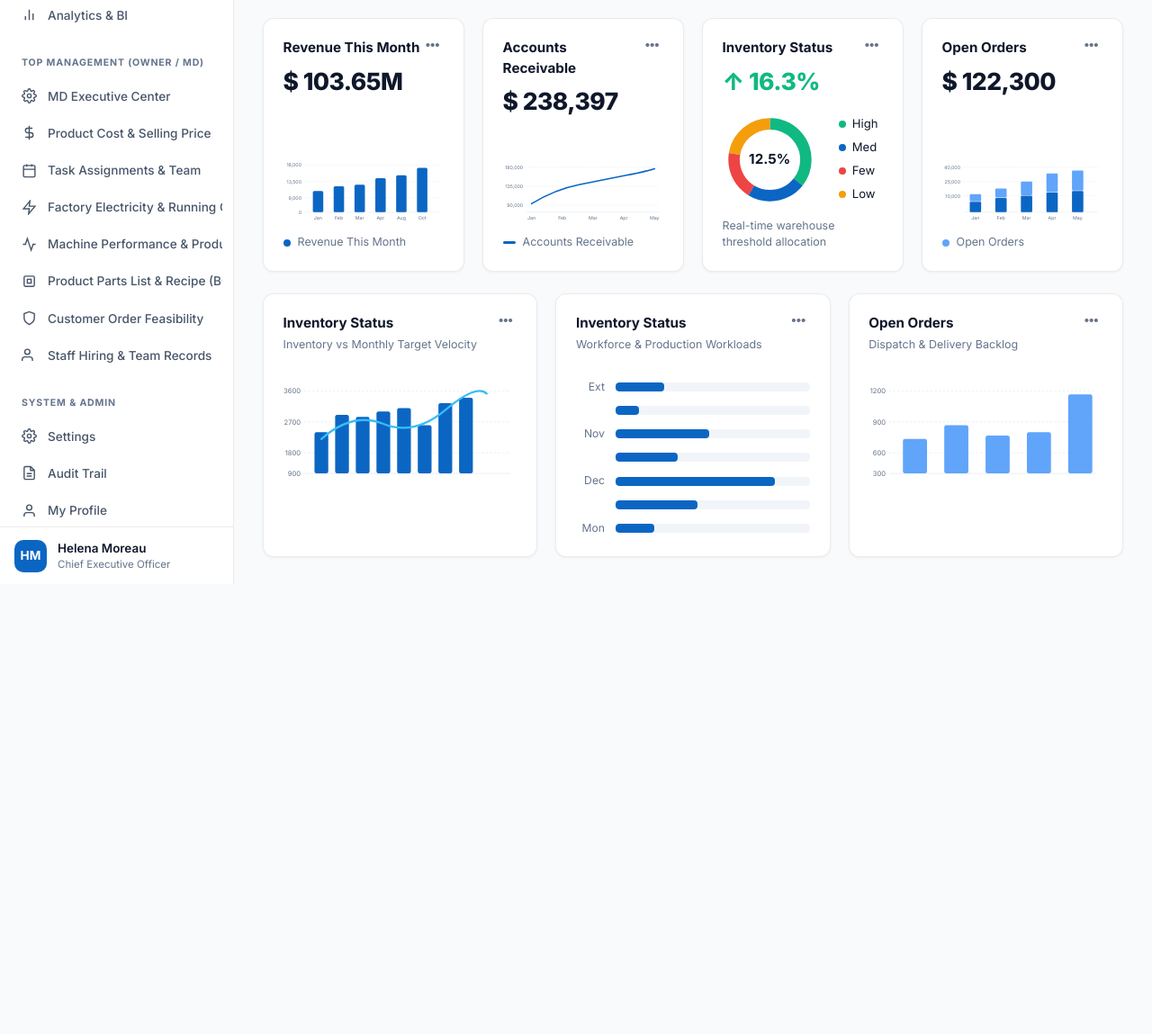
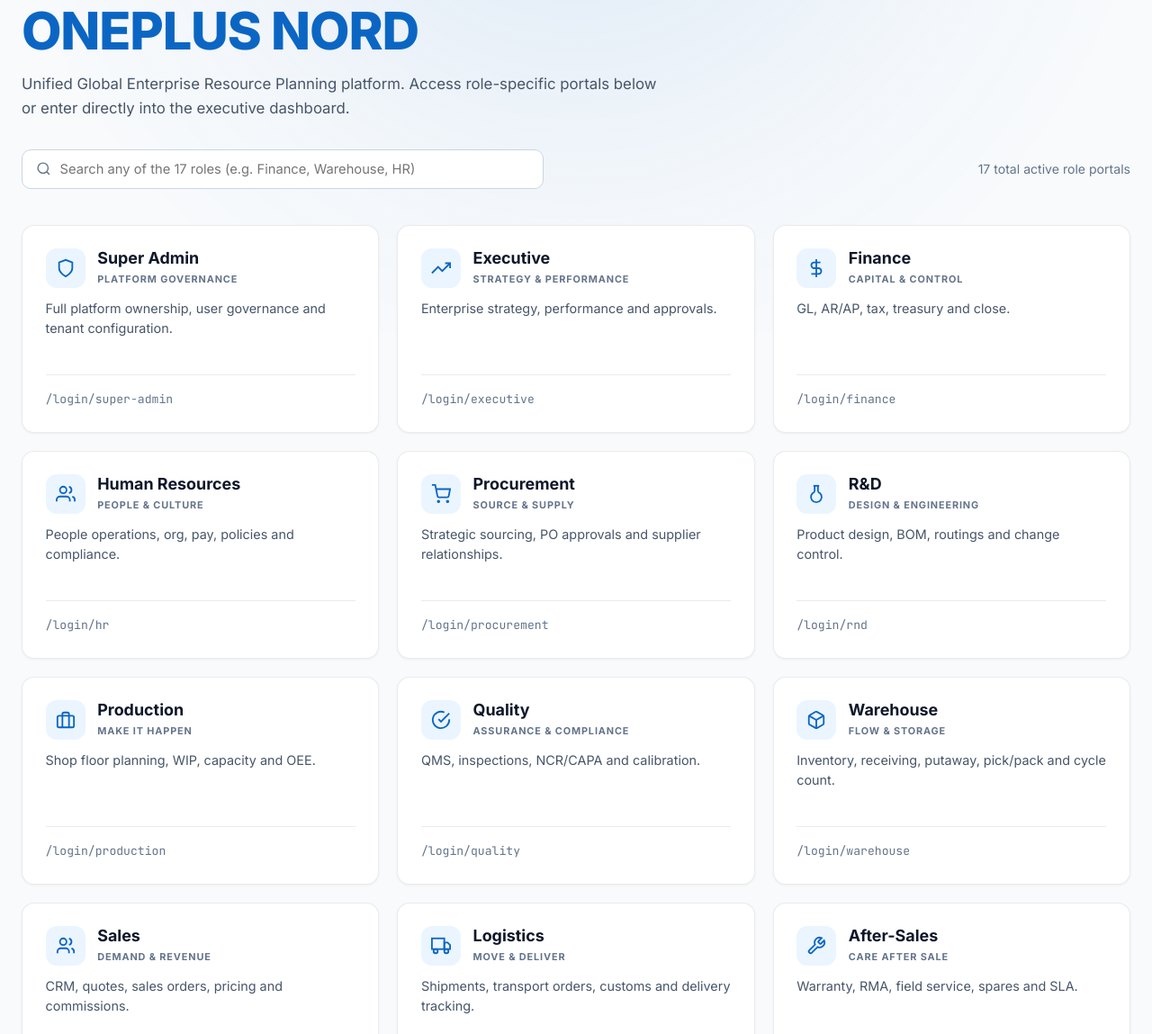
Before and after one commit to rohithg-08/apple-erp-portals, a website built with Vite: page index.html in a window 1280 px wide. Shown: the part 151-1300 px from the top of the page at 90% size. Before the commit the page ends 800 px from the top, so only its background shows below. Built offline with nearby package versions, Linux system fonts and the light colour scheme.

Commit message:
Align exact 17 roles, descriptions, external badges, and Go to my workspace button with reference ERP

```diff
--- a/app.js
+++ b/app.js
@@ -1,258 +1,259 @@
 /* ==========================================================================
    ONEPLUS NORD ENTERPRISE ERP — APPLICATION CONTROLLER & ROUTER
-   Seamless multi-view SPA supporting:
-   1. Portals Directory (#/portals)
-   2. Dedicated Role Login Screen (#/login/:role)
-   3. Global Enterprise Workspace Dashboard (#/workspace)
+   Exact matching implementation of https://erp-orpin-six.vercel.app/
+   1. Portals Hub (#/portals) with the 17 exact roles & live search
+   2. Dedicated Role Login Screen (#/login/:role) with demo credentials auto-fill
+   3. Global Enterprise Workspace Dashboard (#/workspace) with live role telemetry
    ========================================================================== */
 
-// --- 1. The 17 Enterprise Roles with Demo Credentials & Telemetry ---
+// --- 1. The 17 Exact Roles from Reference ERP ---
 const ROLES_DATA = [
+  {
+    id: 'super-admin',
+    title: 'Super Admin',
+    subtitle: 'PLATFORM GOVERNANCE',
+    tagline: 'PLATFORM GOVERNANCE',
+    description: 'Full platform ownership, user governance and tenant configuration.',
+    route: '/login/super-admin',
+    demoEmail: 'super-admin@aureus.example',
+    demoPassword: 'Aureus@2026!SUPERADMIN',
+    userName: 'Alexander Vance',
+    userRole: 'Chief Technology Officer',
+    userInitials: 'AV',
+    iconSvg: `<svg viewBox="0 0 24 24" fill="none" stroke="currentColor" stroke-width="2"><path d="M12 22s8-4 8-10V5l-8-3-8 3v7c0 6 8 10 8 10z"></path></svg>`
+  },
   {
     id: 'executive',
     title: 'Executive',
-    subtitle: 'Strategy & performance',
+    subtitle: 'STRATEGY & PERFORMANCE',
     tagline: 'STRATEGY & PERFORMANCE',
     description: 'Enterprise strategy, performance and approvals.',
+    route: '/login/executive',
     demoEmail: 'executive@aureus.example',
     demoPassword: 'Aureus@2026!EXECUTIVE',
     userName: 'Helena Moreau',
     userRole: 'Chief Executive Officer',
     userInitials: 'HM',
-    route: '/login/executive',
     iconSvg: `<svg viewBox="0 0 24 24" fill="none" stroke="currentColor" stroke-width="2"><polyline points="23 6 13.5 15.5 8.5 10.5 1 18"></polyline><polyline points="17 6 23 6 23 12"></polyline></svg>`
-  },
-  {
-    id: 'super-admin',
-    title: 'Super Admin',
-    subtitle: 'Platform governance',
-    tagline: 'PLATFORM GOVERNANCE',
-    description: 'Full platform ownership, user governance and tenant configuration.',
-    demoEmail: 'super-admin@aureus.example',
-    demoPassword: 'Aureus@2026!SUPERADMIN',
-    userName: 'Alexander Vance',
-    userRole: 'Chief Technology Officer',
-    userInitials: 'AV',
-    route: '/login/super-admin',
-    iconSvg: `<svg viewBox="0 0 24 24" fill="none" stroke="currentColor" stroke-width="2"><path d="M12 22s8-4 8-10V5l-8-3-8 3v7c0 6 8 10 8 10z"></path></svg>`
   },
   {
     id: 'finance',
     title: 'Finance',
-    subtitle: 'Capital & control',
+    subtitle: 'CAPITAL & CONTROL',
     tagline: 'CAPITAL & CONTROL',
     description: 'GL, AR/AP, tax, treasury and close.',
+    route: '/login/finance',
     demoEmail: 'finance@aureus.example',
     demoPassword: 'Aureus@2026!FINANCE',
     userName: 'Julian Croft',
     userRole: 'Chief Financial Officer',
     userInitials: 'JC',
-    route: '/login/finance',
     iconSvg: `<svg viewBox="0 0 24 24" fill="none" stroke="currentColor" stroke-width="2"><line x1="12" y1="1" x2="12" y2="23"></line><path d="M17 5H9.5a3.5 3.5 0 0 0 0 7h5a3.5 3.5 0 0 1 0 7H6"></path></svg>`
   },
   {
     id: 'hr',
     title: 'Human Resources',
-    subtitle: 'People & culture',
+    subtitle: 'PEOPLE & CULTURE',
     tagline: 'PEOPLE & CULTURE',
     description: 'People operations, org, pay, policies and compliance.',
+    route: '/login/hr',
     demoEmail: 'hr@aureus.example',
     demoPassword: 'Aureus@2026!HR',
     userName: 'Claire Sterling',
     userRole: 'VP Human Resources',
     userInitials: 'CS',
-    route: '/login/hr',
     iconSvg: `<svg viewBox="0 0 24 24" fill="none" stroke="currentColor" stroke-width="2"><path d="M17 21v-2a4 4 0 0 0-4-4H5a4 4 0 0 0-4 4v2"></path><circle cx="9" cy="7" r="4"></circle><path d="M23 21v-2a4 4 0 0 0-3-3.87"></path><path d="M16 3.13a4 4 0 0 1 0 7.75"></path></svg>`
   },
   {
     id: 'procurement',
     title: 'Procurement',
-    subtitle: 'Source & supply',
+    subtitle: 'SOURCE & SUPPLY',
     tagline: 'SOURCE & SUPPLY',
     description: 'Strategic sourcing, PO approvals and supplier relationships.',
+    route: '/login/procurement',
     demoEmail: 'procurement@aureus.example',
     demoPassword: 'Aureus@2026!PROCUREMENT',
     userName: 'Marcus Drake',
     userRole: 'Head of Global Procurement',
     userInitials: 'MD',
-    route: '/login/procurement',
     iconSvg: `<svg viewBox="0 0 24 24" fill="none" stroke="currentColor" stroke-width="2"><circle cx="9" cy="21" r="1"></circle><circle cx="20" cy="21" r="1"></circle><path d="M1 1h4l2.68 13.39a2 2 0 0 0 2 1.61h9.72a2 2 0 0 0 2-1.61L23 6H6"></path></svg>`
   },
   {
     id: 'rnd',
     title: 'R&D',
-    subtitle: 'Design & engineering',
+    subtitle: 'DESIGN & ENGINEERING',
     tagline: 'DESIGN & ENGINEERING',
     description: 'Product design, BOM, routings and change control.',
+    route: '/login/rnd',
     demoEmail: 'rnd@aureus.example',
     demoPassword: 'Aureus@2026!RND',
     userName: 'Dr. Aris Thorne',
     userRole: 'VP Engineering & Design',
     userInitials: 'AT',
-    route: '/login/rnd',
     iconSvg: `<svg viewBox="0 0 24 24" fill="none" stroke="currentColor" stroke-width="2"><path d="M10 2v7.31"></path><path d="M14 9.3V2"></path><path d="M8.5 2h7"></path><path d="M14 9.3a6.5 6.5 0 1 1-4 0"></path></svg>`
   },
   {
     id: 'production',
     title: 'Production',
-    subtitle: 'Make it happen',
+    subtitle: 'MAKE IT HAPPEN',
     tagline: 'MAKE IT HAPPEN',
     description: 'Shop floor planning, WIP, capacity and OEE.',
+    route: '/login/production',
     demoEmail: 'production@aureus.example',
     demoPassword: 'Aureus@2026!PRODUCTION',
     userName: 'Garrick Flynn',
     userRole: 'Director of Manufacturing',
     userInitials: 'GF',
-    route: '/login/production',
     iconSvg: `<svg viewBox="0 0 24 24" fill="none" stroke="currentColor" stroke-width="2"><rect x="2" y="7" width="20" height="14" rx="2" ry="2"></rect><path d="M16 21V5a2 2 0 0 0-2-2h-4a2 2 0 0 0-2 2v16"></path></svg>`
   },
   {
-    id: 'qc',
-    title: 'Quality Control',
-    subtitle: 'Standards & testing',
-    tagline: 'STANDARDS & TESTING',
-    description: 'In-process inspections, lot trace, RMA and CAPA.',
-    demoEmail: 'qc@aureus.example',
-    demoPassword: 'Aureus@2026!QC',
+    id: 'quality',
+    title: 'Quality',
+    subtitle: 'ASSURANCE & COMPLIANCE',
+    tagline: 'ASSURANCE & COMPLIANCE',
+    description: 'QMS, inspections, NCR/CAPA and calibration.',
+    route: '/login/quality',
+    demoEmail: 'quality@aureus.example',
+    demoPassword: 'Aureus@2026!QUALITY',
     userName: 'Evelyn Shaw',
     userRole: 'Director of Quality Assurance',
     userInitials: 'ES',
-    route: '/login/qc',
     iconSvg: `<svg viewBox="0 0 24 24" fill="none" stroke="currentColor" stroke-width="2"><path d="M22 11.08V12a10 10 0 1 1-5.93-9.14"></path><polyline points="22 4 12 14.01 9 11.01"></polyline></svg>`
   },
   {
     id: 'warehouse',
     title: 'Warehouse',
-    subtitle: 'Stock & custody',
-    tagline: 'STOCK & CUSTODY',
-    description: 'Multi-bin storage, pick-pack-ship and cycle counts.',
+    subtitle: 'FLOW & STORAGE',
+    tagline: 'FLOW & STORAGE',
+    description: 'Inventory, receiving, putaway, pick/pack and cycle count.',
+    route: '/login/warehouse',
     demoEmail: 'warehouse@aureus.example',
     demoPassword: 'Aureus@2026!WAREHOUSE',
     userName: 'Landon Cruz',
     userRole: 'Head of Fulfillment Ops',
     userInitials: 'LC',
-    route: '/login/warehouse',
     iconSvg: `<svg viewBox="0 0 24 24" fill="none" stroke="currentColor" stroke-width="2"><path d="M21 16V8a2 2 0 0 0-1-1.73l-7-4a2 2 0 0 0-2 0l-7 4A2 2 0 0 0 3 8v8a2 2 0 0 0 1 1.73l7 4a2 2 0 0 0 2 0l7-4A2 2 0 0 0 21 16z"></path><polyline points="3.27 6.96 12 12.01 20.73 6.96"></polyline><line x1="12" y1="22.08" x2="12" y2="12"></line></svg>`
+  },
+  {
+    id: 'sales',
+    title: 'Sales',
+    subtitle: 'DEMAND & REVENUE',
+    tagline: 'DEMAND & REVENUE',
+    description: 'CRM, quotes, sales orders, pricing and commissions.',
+    route: '/login/sales',
+    demoEmail: 'sales@aureus.example',
+    demoPassword: 'Aureus@2026!SALES',
+    userName: 'Dominic Ray',
+    userRole: 'VP Enterprise Sales',
+    userInitials: 'DR',
+    iconSvg: `<svg viewBox="0 0 24 24" fill="none" stroke="currentColor" stroke-width="2"><path d="M16 21v-2a4 4 0 0 0-4-4H6a4 4 0 0 0-4 4v2"></path><circle cx="9" cy="7" r="4"></circle><path d="M22 21v-2a4 4 0 0 0-3-3.87"></path><path d="M16 3.13a4 4 0 0 1 0 7.75"></path></svg>`
   },
   {
     id: 'logistics',
     title: 'Logistics',
-    subtitle: 'Move the world',
-    tagline: 'MOVE THE WORLD',
-    description: 'Freight booking, customs, carrier SLAs and tracking.',
+    subtitle: 'MOVE & DELIVER',
+    tagline: 'MOVE & DELIVER',
+    description: 'Shipments, transport orders, customs and delivery tracking.',
+    route: '/login/logistics',
     demoEmail: 'logistics@aureus.example',
     demoPassword: 'Aureus@2026!LOGISTICS',
     userName: 'Tobias Wu',
     userRole: 'Global Freight Director',
     userInitials: 'TW',
-    route: '/login/logistics',
     iconSvg: `<svg viewBox="0 0 24 24" fill="none" stroke="currentColor" stroke-width="2"><rect x="1" y="3" width="15" height="13"></rect><polygon points="16 8 20 8 23 11 23 16 16 16 16 8"></polygon><circle cx="5.5" cy="18.5" r="2.5"></circle><circle cx="18.5" cy="18.5" r="2.5"></circle></svg>`
   },
   {
-    id: 'sales',
-    title: 'Sales',
-    subtitle: 'Pipelines & revenue',
-    tagline: 'PIPELINES & REVENUE',
-    description: 'Pipelines, CPQ, quotes, commissions and contract terms.',
-    demoEmail: 'sales@aureus.example',
-    demoPassword: 'Aureus@2026!SALES',
-    userName: 'Dominic Ray',
-    userRole: 'VP Enterprise Sales',
-    userInitials: 'DR',
-    route: '/login/sales',
-    iconSvg: `<svg viewBox="0 0 24 24" fill="none" stroke="currentColor" stroke-width="2"><polygon points="12 2 15.09 8.26 22 9.27 17 14.14 18.18 21.02 12 17.77 5.82 21.02 7 14.14 2 9.27 8.91 8.26 12 2"></polygon></svg>`
-  },
-  {
-    id: 'marketing',
-    title: 'Marketing',
-    subtitle: 'Brand & demand',
-    tagline: 'BRAND & DEMAND',
-    description: 'Campaigns, attribution, CAC, brand assets and PR.',
-    demoEmail: 'marketing@aureus.example',
-    demoPassword: 'Aureus@2026!MARKETING',
-    userName: 'Sofia Laurent',
-    userRole: 'Chief Marketing Officer',
-    userInitials: 'SL',
-    route: '/login/marketing',
-    iconSvg: `<svg viewBox="0 0 24 24" fill="none" stroke="currentColor" stroke-width="2"><path d="M11 5L6 9H2v6h4l5 4V5z"></path><path d="M19.07 4.93a10 10 0 0 1 0 14.14M15.54 8.46a5 5 0 0 1 0 7.07"></path></svg>`
-  },
-  {
-    id: 'support',
-    title: 'Support',
-    subtitle: 'Customer care',
-    tagline: 'CUSTOMER CARE',
-    description: 'Tickets, warranties, returns, repairs and CSAT.',
-    demoEmail: 'support@aureus.example',
-    demoPassword: 'Aureus@2026!SUPPORT',
+    id: 'after-sales',
+    title: 'After-Sales',
+    subtitle: 'CARE AFTER SALE',
+    tagline: 'CARE AFTER SALE',
+    description: 'Warranty, RMA, field service, spares and SLA.',
+    route: '/login/after-sales',
+    demoEmail: 'after-sales@aureus.example',
+    demoPassword: 'Aureus@2026!AFTERSALES',
     userName: 'Naomi Chen',
     userRole: 'Director of Customer Experience',
     userInitials: 'NC',
-    route: '/login/support',
-    iconSvg: `<svg viewBox="0 0 24 24" fill="none" stroke="currentColor" stroke-width="2"><path d="M21 15a2 2 0 0 1-2 2H7l-4 4V5a2 2 0 0 1 2-2h14a2 2 0 0 1 2 2z"></path></svg>`
-  },
-  {
-    id: 'it',
-    title: 'IT & Security',
-    subtitle: 'Infrastructure & IAM',
-    tagline: 'INFRASTRUCTURE & IAM',
-    description: 'Zero-trust network, asset fleet, MDM and identity access.',
-    demoEmail: 'it@aureus.example',
-    demoPassword: 'Aureus@2026!IT',
-    userName: 'Vikram Patel',
-    userRole: 'Head of Information Security',
-    userInitials: 'VP',
-    route: '/login/it',
-    iconSvg: `<svg viewBox="0 0 24 24" fill="none" stroke="currentColor" stroke-width="2"><rect x="2" y="3" width="20" height="14" rx="2" ry="2"></rect><line x1="8" y1="21" x2="16" y2="21"></line><line x1="12" y1="17" x2="12" y2="21"></line></svg>`
+    iconSvg: `<svg viewBox="0 0 24 24" fill="none" stroke="currentColor" stroke-width="2"><path d="M14.7 6.3a1 1 0 0 0 0 1.4l1.6 1.6a1 1 0 0 0 1.4 0l3.77-3.77a6 6 0 0 1-7.94 7.94l-6.91 6.91a2.12 2.12 0 0 1-3-3l6.91-6.91a6 6 0 0 1 7.94-7.94l-3.76 3.76z"></path></svg>`
   },
   {
     id: 'legal',
     title: 'Legal',
-    subtitle: 'Compliance & IP',
-    tagline: 'COMPLIANCE & IP',
-    description: 'Contracts, patents, dispute governance and compliance.',
+    subtitle: 'RISK & COMPLIANCE',
+    tagline: 'RISK & COMPLIANCE',
+    description: 'Contracts, IP, obligations, compliance and e-sign.',
+    route: '/login/legal',
     demoEmail: 'legal@aureus.example',
     demoPassword: 'Aureus@2026!LEGAL',
     userName: 'Diane Hawthorne',
     userRole: 'General Counsel',
     userInitials: 'DH',
-    route: '/login/legal',
     iconSvg: `<svg viewBox="0 0 24 24" fill="none" stroke="currentColor" stroke-width="2"><path d="M12 3v18"></path><rect x="4" y="7" width="16" height="4" rx="1"></rect><circle cx="6" cy="17" r="2"></circle><circle cx="18" cy="17" r="2"></circle></svg>`
   },
   {
-    id: 'maintenance',
-    title: 'Maintenance',
-    subtitle: 'Plant & equipment',
-    tagline: 'PLANT & EQUIPMENT',
-    description: 'Predictive upkeep, spare parts, work orders and downtime.',
-    demoEmail: 'maintenance@aureus.example',
-    demoPassword: 'Aureus@2026!MAINTENANCE',
-    userName: 'Connor Hayes',
-    userRole: 'Chief Plant Engineer',
-    userInitials: 'CH',
-    route: '/login/maintenance',
-    iconSvg: `<svg viewBox="0 0 24 24" fill="none" stroke="currentColor" stroke-width="2"><path d="M14.7 6.3a1 1 0 0 0 0 1.4l1.6 1.6a1 1 0 0 0 1.4 0l3.77-3.77a6 6 0 0 1-7.94 7.94l-6.91 6.91a2.12 2.12 0 0 1-3-3l6.91-6.91a6 6 0 0 1 7.94-7.94l-3.76 3.76z"></path></svg>`
+    id: 'it-admin',
+    title: 'IT Admin',
+    subtitle: 'SYSTEMS & SECURITY',
+    tagline: 'SYSTEMS & SECURITY',
+    description: 'Integrations, feature flags, workflows and platform security.',
+    route: '/login/it-admin',
+    demoEmail: 'it-admin@aureus.example',
+    demoPassword: 'Aureus@2026!ITADMIN',
+    userName: 'Vikram Patel',
+    userRole: 'Head of Information Security',
+    userInitials: 'VP',
+    iconSvg: `<svg viewBox="0 0 24 24" fill="none" stroke="currentColor" stroke-width="2"><rect x="2" y="3" width="20" height="14" rx="2" ry="2"></rect><line x1="8" y1="21" x2="16" y2="21"></line><line x1="12" y1="17" x2="12" y2="21"></line></svg>`
   },
   {
-    id: 'auditor',
-    title: 'Auditor',
-    subtitle: 'Assurance & review',
-    tagline: 'ASSURANCE & REVIEW',
-    description: 'Read-only ledger trails, SOX sign-offs and evidence export.',
-    demoEmail: 'auditor@aureus.example',
-    demoPassword: 'Aureus@2026!AUDITOR',
-    userName: 'Eleanor Riggs',
-    userRole: 'Lead Compliance Auditor',
-    userInitials: 'ER',
-    route: '/login/auditor',
-    iconSvg: `<svg viewBox="0 0 24 24" fill="none" stroke="currentColor" stroke-width="2"><circle cx="11" cy="11" r="8"></circle><line x1="21" y1="21" x2="16.65" y2="16.65"></line><path d="M11 8v6"></path><path d="M8 11h6"></path></svg>`
+    id: 'employee',
+    title: 'Employee',
+    subtitle: 'SELF SERVICE',
+    tagline: 'SELF SERVICE',
+    description: 'Self-service: time, leave, expenses, policies and notifications.',
+    route: '/login/employee',
+    demoEmail: 'employee@aureus.example',
+    demoPassword: 'Aureus@2026!EMPLOYEE',
+    userName: 'Jordan Lee',
+    userRole: 'Product Operations Specialist',
+    userInitials: 'JL',
+    iconSvg: `<svg viewBox="0 0 24 24" fill="none" stroke="currentColor" stroke-width="2"><path d="M20 21v-2a4 4 0 0 0-4-4H8a4 4 0 0 0-4 4v2"></path><circle cx="12" cy="7" r="4"></circle></svg>`
+  },
+  {
+    id: 'supplier',
+    title: 'Supplier',
+    subtitle: 'SUPPLY PARTNER',
+    tagline: 'SUPPLY PARTNER',
+    badge: 'External',
+    description: 'Supplier portal: RFQs, POs, ASNs, invoices and remittance.',
+    route: '/login/supplier',
+    demoEmail: 'supplier@aureus.example',
+    demoPassword: 'Aureus@2026!SUPPLIER',
+    userName: 'Kenji Sato',
+    userRole: 'Tier-1 Component Supplier Lead',
+    userInitials: 'KS',
+    iconSvg: `<svg viewBox="0 0 24 24" fill="none" stroke="currentColor" stroke-width="2"><rect x="2" y="7" width="20" height="14" rx="2" ry="2"></rect><path d="M16 21V5a2 2 0 0 0-2-2h-4a2 2 0 0 0-2 2v16"></path></svg>`
+  },
+  {
+    id: 'customer',
+    title: 'Customer',
+    subtitle: 'TRADE PARTNER',
+    tagline: 'TRADE PARTNER',
+    badge: 'External',
+    description: 'Customer portal: quotes, orders, shipments, RMA and invoices.',
+    route: '/login/customer',
+    demoEmail: 'customer@aureus.example',
+    demoPassword: 'Aureus@2026!CUSTOMER',
+    userName: 'Sophie Martin',
+    userRole: 'Global Distributor Partner',
+    userInitials: 'SM',
+    iconSvg: `<svg viewBox="0 0 24 24" fill="none" stroke="currentColor" stroke-width="2"><path d="M3 9l9-7 9 7v11a2 2 0 0 1-2 2H5a2 2 0 0 1-2-2z"></path><polyline points="9 22 9 12 15 12 15 22"></polyline></svg>`
   }
 ];
 
 // --- 2. Application State ---
-let currentRole = ROLES_DATA[0]; // Default: Executive
+let currentRole = ROLES_DATA[1]; // Default: Executive
 
 // --- 3. DOM Elements ---
-// Views
 const portalsView = document.getElementById('portalsView');
 const loginView = document.getElementById('loginView');
 const workspaceView = document.getElementById('workspaceView');
@@ -262,13 +263,13 @@
 const loginThemeBtn = document.getElementById('loginThemeBtn');
 const workspaceThemeBtn = document.getElementById('workspaceThemeBtn');
 
-// View 1 Elements
+// View 1 Elements (Portals Hub)
 const portalsGridContainer = document.getElementById('portalsGridContainer');
 const portalsSearchInput = document.getElementById('portalsSearchInput');
 const clearPortalsSearchBtn = document.getElementById('clearPortalsSearchBtn');
 const portalsCountNumber = document.getElementById('portalsCountNumber');
 
-// View 2 Elements (Login)
+// View 2 Elements (Login Page)
 const loginRoleIcon = document.getElementById('loginRoleIcon');
 const loginRoleSubtitle = document.getElementById('loginRoleSubtitle');
 const loginRoleTitle = document.getElementById('loginRoleTitle');
@@ -283,7 +284,7 @@
 const demoPasswordVal = document.getElementById('demoPasswordVal');
 const fillDemoBtn = document.getElementById('fillDemoBtn');
 
-// View 3 Elements (Workspace)
+// View 3 Elements (Workspace Dashboard)
 const sidebarNav = document.getElementById('sidebarNav');
 const sidebarCollapseBtn = document.getElementById('sidebarCollapseBtn');
 const collapseChevronBtn = document.getElementById('collapseChevronBtn');
@@ -294,6 +295,7 @@
 const topbarRoleName = document.getElementById('topbarRoleName');
 const topbarAvatar = document.getElementById('topbarAvatar');
 const currentViewTitle = document.getElementById('currentViewTitle');
+const workspaceHeroSubtitle = document.getElementById('workspaceHeroSubtitle');
 const commandSearchInput = document.querySelector('.command-search-bar input');
 
 // --- 4. Render Portals Grid ---
@@ -346,6 +348,7 @@
               <h2 class="card-role-title">${role.title}</h2>
               <div class="card-role-tagline">${role.subtitle}</div>
             </div>
+            ${role.badge ? `<span class="external-badge">${role.badge}</span>` : ''}
           </div>
           <p class="card-description">${role.description}</p>
         </div>
@@ -385,6 +388,10 @@
   if (sidebarUserInitials) sidebarUserInitials.textContent = role.userInitials;
   if (sidebarUserName) sidebarUserName.textContent = role.userName;
   if (sidebarUserRole) sidebarUserRole.textContent = role.userRole;
+
+  if (workspaceHeroSubtitle) {
+    workspaceHeroSubtitle.textContent = `${role.title} Operations Overview · Live Enterprise Telemetry`;
+  }
 }
 
 // --- 7. Single-Page View Router ---
@@ -396,11 +403,11 @@
 }
 
 function handleRouter() {
-  const hash = window.location.hash || '#/workspace';
+  const hash = window.location.hash || '#/portals';
 
   if (hash.startsWith('#/login/')) {
     const roleId = hash.replace('#/login/', '').trim().toLowerCase();
-    const role = ROLES_DATA.find((r) => r.id === roleId) || ROLES_DATA[0];
+    const role = ROLES_DATA.find((r) => r.id === roleId) || ROLES_DATA[1];
     setupRoleLogin(role);
     showView('login');
     return;
@@ -408,7 +415,7 @@
 
   if (hash.startsWith('#/workspace')) {
     const roleId = hash.replace('#/workspace/', '').replace('#/workspace', '').trim().toLowerCase();
-    const role = ROLES_DATA.find((r) => r.id === roleId) || currentRole || ROLES_DATA[0];
+    const role = ROLES_DATA.find((r) => r.id === roleId) || currentRole || ROLES_DATA[1];
     setupWorkspace(role);
     showView('workspace');
     return;
@@ -421,7 +428,7 @@
   }
 
   // Fallback
-  showView('workspace');
+  showView('portals');
 }
 
 // --- 8. Theme Management ---
@@ -492,7 +499,6 @@
 if (roleLoginForm) {
   roleLoginForm.addEventListener('submit', (e) => {
     e.preventDefault();
-    // Navigate directly into active role workspace
     window.location.hash = `#/workspace/${currentRole.id}`;
   });
 }
```
Also changed, not shown: index.html (+4 -1 lines), style.css (+33 -0 lines).
